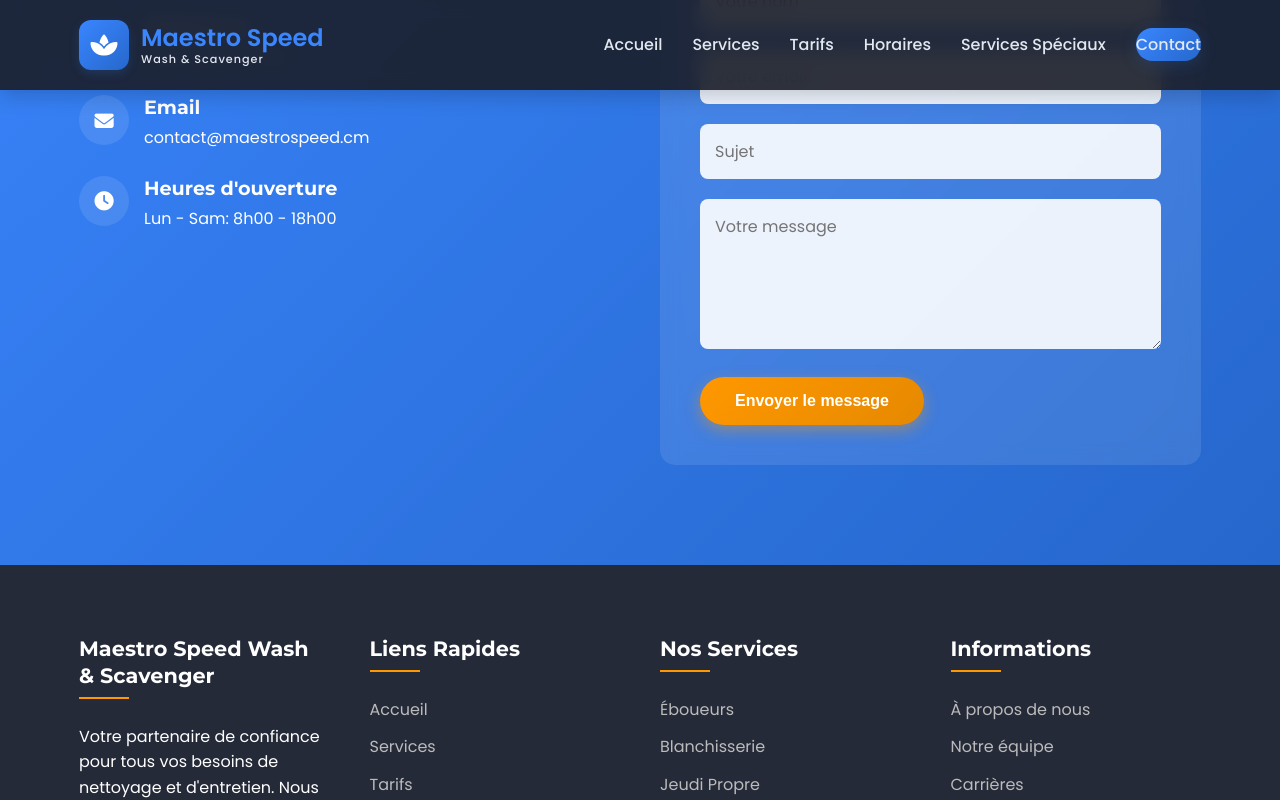
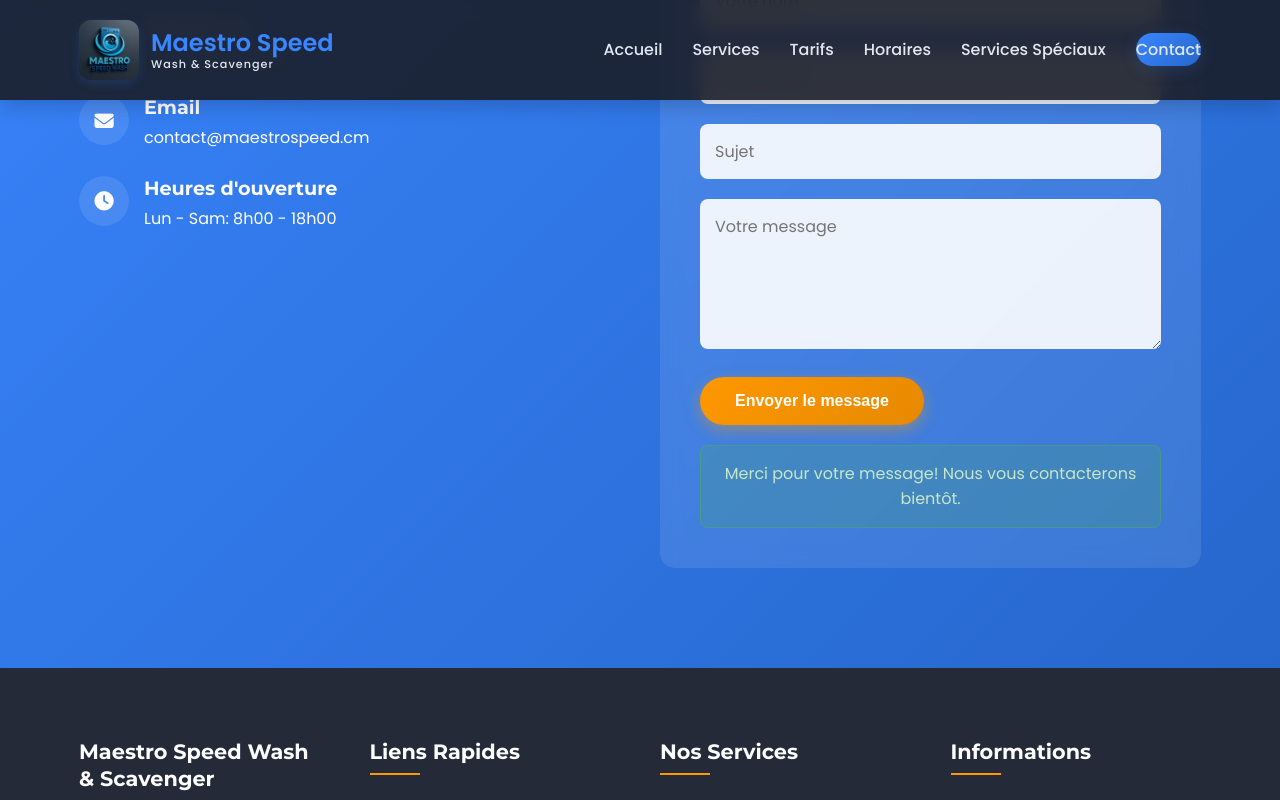
Before and after one commit to mulaflowragencies-debug/Maestro-speed, a plain HTML site: page index.html in a window 1280 px wide. Both pictures are taken after typing "Sample", "name@example.com", "Sample", "Sample" into the empty fields and a click on the button "Envoyer le message". Shown: the part 5125-5925 px from the top of the page. Drawn offline with Linux system fonts and the light colour scheme.

Commit message:
Add files via upload

```diff
--- a/index.html
+++ b/index.html
@@ -103,6 +103,11 @@
             100% { transform: translateY(-1000px) rotate(720deg); }
         }
 
+        @keyframes spin {
+            0% { transform: rotate(0deg); }
+            100% { transform: rotate(360deg); }
+        }
+
         .animate-fade {
             animation: fadeIn 1s ease-out forwards;
         }
@@ -257,17 +262,12 @@
             z-index: 1001;
         }
 
-        .logo-icon {
-            width: 50px;
-            height: 50px;
-            background: var(--gradient-primary);
+        .logo-img {
+            width: 60px;
+            height: 60px;
             border-radius: 12px;
-            display: flex;
-            align-items: center;
-            justify-content: center;
             margin-right: 12px;
-            color: white;
-            font-size: 1.5rem;
+            object-fit: cover;
             box-shadow: 0 4px 10px rgba(44, 90, 160, 0.3);
         }
 
@@ -944,6 +944,37 @@
         textarea.form-control {
             min-height: 150px;
             resize: vertical;
+        }
+
+        .form-status {
+            padding: 15px;
+            border-radius: 8px;
+            margin-top: 20px;
+            text-align: center;
+            display: none;
+        }
+
+        .form-status.success {
+            background: rgba(76, 175, 80, 0.2);
+            border: 1px solid rgba(76, 175, 80, 0.5);
+            color: #c8e6c9;
+        }
+
+        .form-status.error {
+            background: rgba(244, 67, 54, 0.2);
+            border: 1px solid rgba(244, 67, 54, 0.5);
+            color: #ffcdd2;
+        }
+
+        .loading {
+            display: inline-block;
+            width: 20px;
+            height: 20px;
+            border: 3px solid rgba(255,255,255,.3);
+            border-radius: 50%;
+            border-top-color: #fff;
+            animation: spin 1s ease-in-out infinite;
+            margin-right: 10px;
         }
 
         /* Footer */
@@ -1207,9 +1238,7 @@
         <div class="container">
             <nav class="navbar">
                 <a href="#" class="logo">
-                    <div class="logo-icon">
-                        <i class="fas fa-spa"></i>
-                    </div>
+                    <img src="https://raw.githubusercontent.com/mulaflowragencies-debug/Maestro-speed/refs/heads/main/IMG-20251030-WA0003.jpg" alt="Maestro Speed Wash & Scavenger" class="logo-img">
                     <div class="logo-text">
                         Maestro Speed <span class="logo-subtext">Wash & Scavenger</span>
                     </div>
@@ -1474,18 +1503,21 @@
                 <div class="contact-form animate-right delay-2">
                     <form id="contactForm">
                         <div class="form-group">
-                            <input type="text" class="form-control" placeholder="Votre nom" required>
+                            <input type="text" class="form-control" placeholder="Votre nom" required id="name">
                         </div>
                         <div class="form-group">
-                            <input type="email" class="form-control" placeholder="Votre email" required>
+                            <input type="email" class="form-control" placeholder="Votre email" required id="email">
                         </div>
                         <div class="form-group">
-                            <input type="text" class="form-control" placeholder="Sujet" required>
+                            <input type="text" class="form-control" placeholder="Sujet" required id="subject">
                         </div>
                         <div class="form-group">
-                            <textarea class="form-control" placeholder="Votre message" required></textarea>
+                            <textarea class="form-control" placeholder="Votre message" required id="message"></textarea>
                         </div>
-                        <button type="submit" class="btn">Envoyer le message</button>
+                        <button type="submit" class="btn" id="submitBtn">
+                            <span id="btnText">Envoyer le message</span>
+                        </button>
+                        <div class="form-status" id="formStatus"></div>
                     </form>
                 </div>
             </div>
@@ -1616,11 +1648,38 @@
                 }
             });
 
-            // Formulaire de contact
-            document.getElementById('contactForm').addEventListener('submit', function(e) {
+            // Formulaire de contact avec effets de chargement
+            const contactForm = document.getElementById('contactForm');
+            const submitBtn = document.getElementById('submitBtn');
+            const btnText = document.getElementById('btnText');
+            const formStatus = document.getElementById('formStatus');
+
+            contactForm.addEventListener('submit', function(e) {
                 e.preventDefault();
-                alert('Merci pour votre message! Nous vous contacterons bientôt.');
-                this.reset();
+
+                // Désactiver le bouton et afficher l'indicateur de chargement
+                submitBtn.disabled = true;
+                btnText.innerHTML = '<span class="loading"></span> Envoi en cours...';
+
+                // Simuler l'envoi du formulaire
+                setTimeout(function() {
+                    // Réactiver le bouton
+                    submitBtn.disabled = false;
+                    btnText.textContent = 'Envoyer le message';
+
+                    // Afficher le message de succès
+                    formStatus.textContent = 'Merci pour votre message! Nous vous contacterons bientôt.';
+                    formStatus.className = 'form-status success';
+                    formStatus.style.display = 'block';
+
+                    // Réinitialiser le formulaire
+                    contactForm.reset();
+
+                    // Masquer le message après 5 secondes
+                    setTimeout(function() {
+                        formStatus.style.display = 'none';
+                    }, 5000);
+                }, 2000); // Simuler un délai de 2 secondes pour l'envoi
             });
 
             // Ajout de bulles supplémentaires dynamiquement
```
